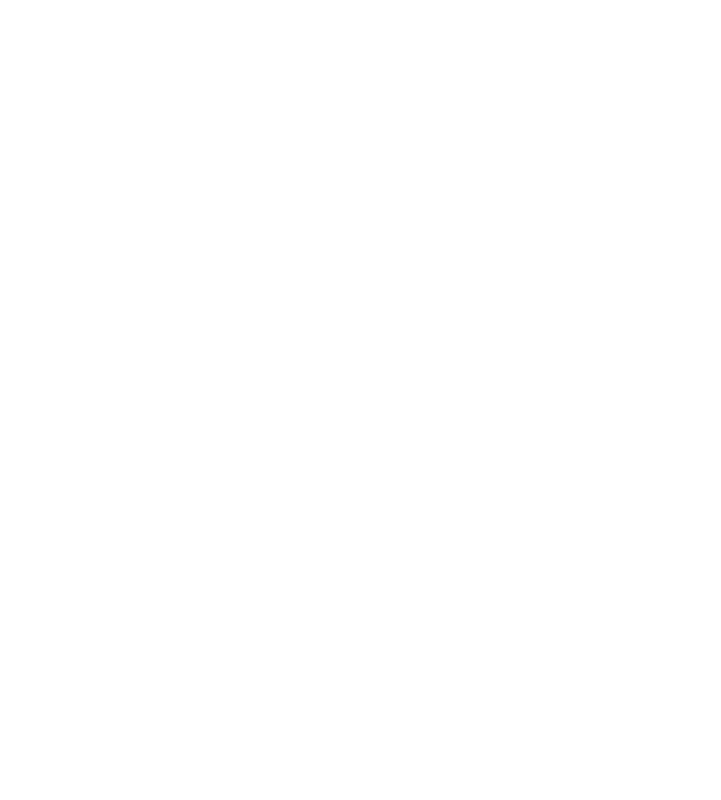
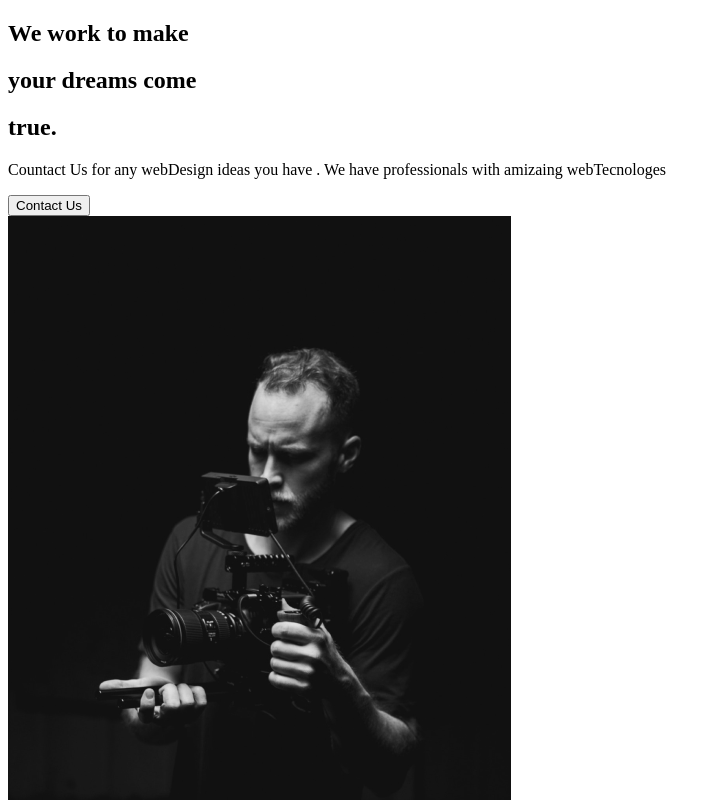
Before and after one commit to BassilMohamad/The-creative-portofolio, a React (Create React App) app: page / in a window 1280 px wide. Shown: the top 800 px of the page, without its empty margins (0-721 px from the left). Built offline with nearby package versions, Linux system fonts and the light colour scheme.

Commit message:
2.About Section

```diff
--- a/package.json
+++ b/package.json
@@ -6,9 +6,13 @@
     "@testing-library/jest-dom": "^5.16.5",
     "@testing-library/react": "^13.4.0",
     "@testing-library/user-event": "^13.5.0",
+    "framer-motion": "^7.6.5",
     "react": "^18.2.0",
     "react-dom": "^18.2.0",
+    "react-intersection-observer": "^9.4.0",
+    "react-router-dom": "^6.4.3",
     "react-scripts": "5.0.1",
+    "styled-components": "^5.3.6",
     "web-vitals": "^2.1.4"
   },
   "scripts": {
--- a/src/App.js
+++ b/src/App.js
@@ -1,9 +1,11 @@
 import React from "react";
-
-
+//import pages
+import AboutUs from "./pages/AboutUs";
 function App() {
   return (
-    <div className="App"></div>
+    <div className="App">
+      <AboutUs />
+    </div>
   );
 }
 
--- /dev/null
+++ b/src/components/AboutSection.js
@@ -0,0 +1,28 @@
+import React from "react";
+import home1 from "../img/home1.png";
+
+const AboutSection=()=>{
+  return(
+   <div>
+    <div className="description">
+      <div className="title">
+        <div className="hide">
+          <h2>We work to make</h2>
+        </div>
+        <div className="hide">
+          <h2>your <span>dreams</span> come </h2>
+        </div>
+        <div className="hide">
+          <h2>true.</h2>
+        </div>
+      </div>
+      <p>Countact Us for any webDesign ideas you have . We have professionals with amizaing webTecnologes</p>
+      <button>Contact Us</button>
+    </div>
+    <div className="image">
+      <img src={home1} alt="gay with camera" />
+    </div>
+   </div>
+  )
+}
+export default AboutSection;
--- /dev/null
+++ b/src/pages/AboutUs.js
@@ -0,0 +1,12 @@
+import React from "react";
+//import componnents
+import AboutSection from "../components/AboutSection";
+
+const AboutUs=()=>{
+  return(
+    <div>
+     <AboutSection />
+    </div>
+  )
+}
+export default AboutUs;
```
Also changed, not shown: public/manifest.json, 1 other file (tests, documents, lock files or other folders).
